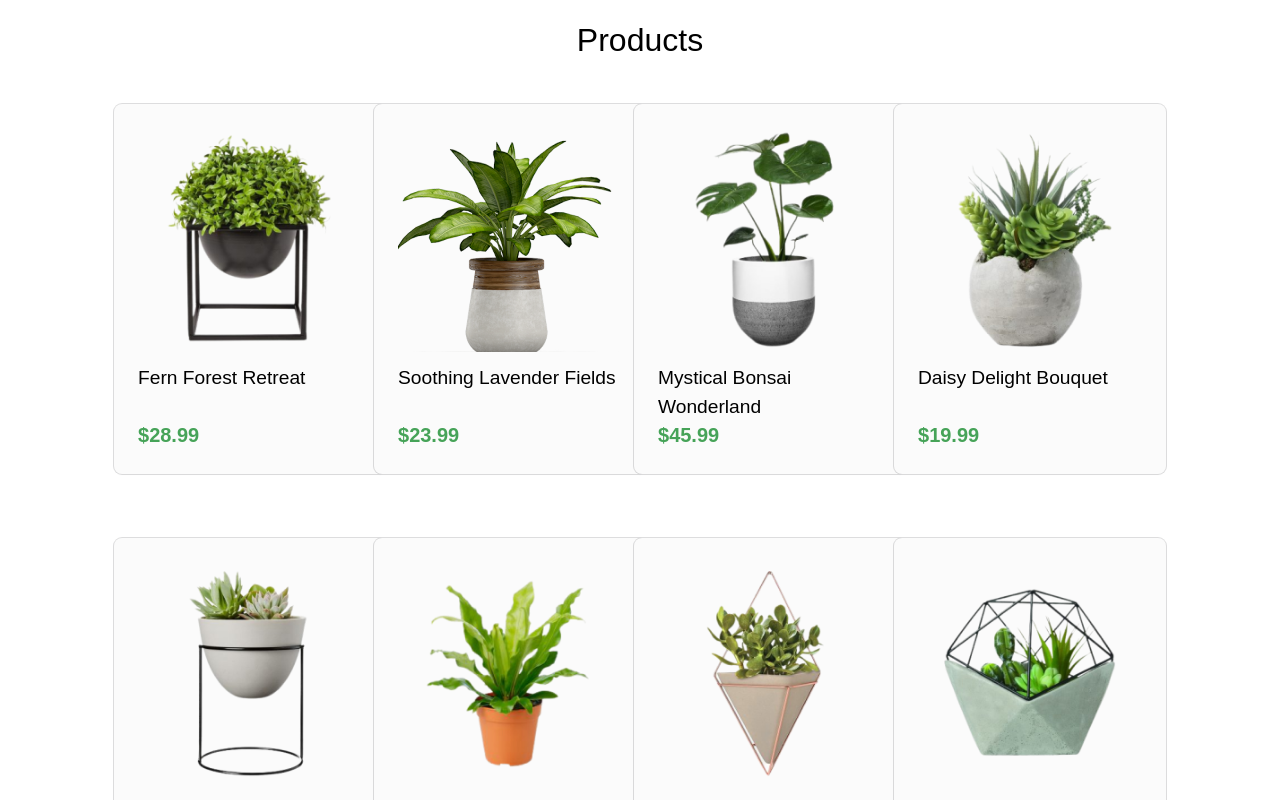
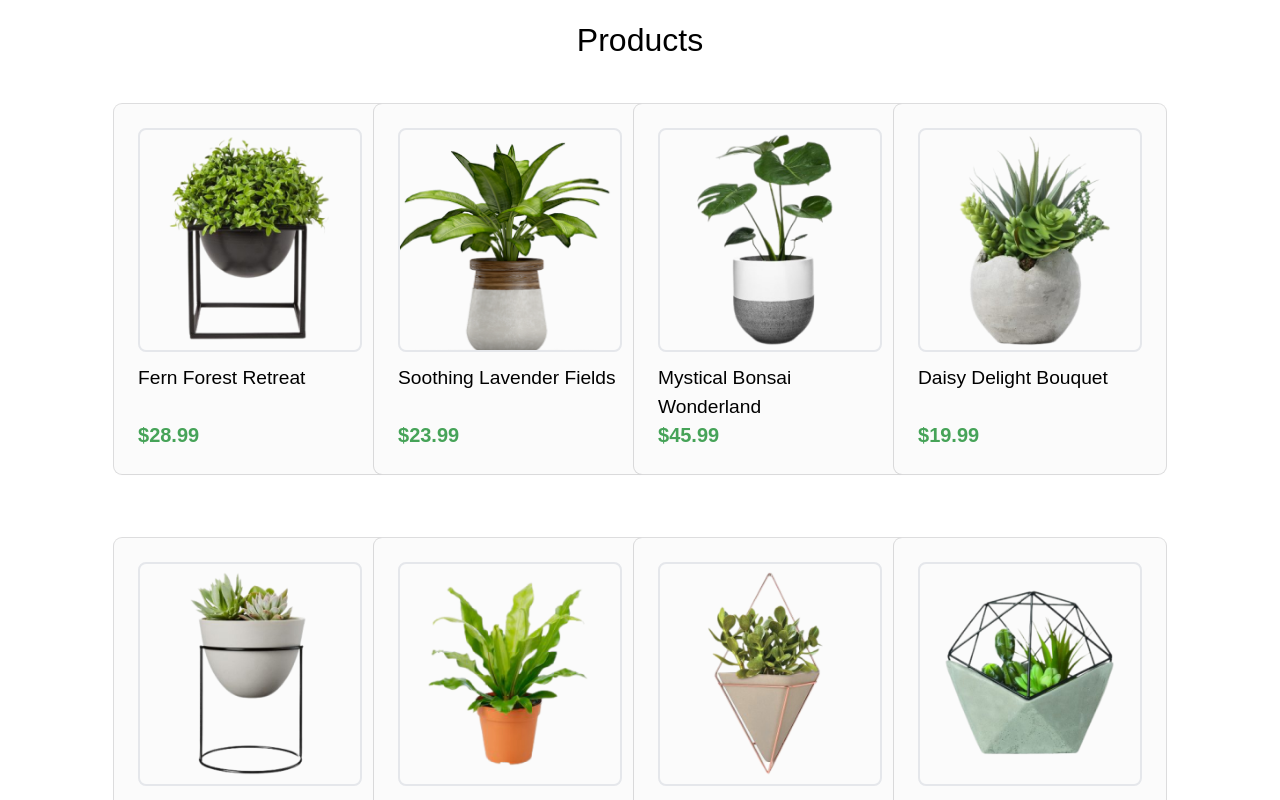
Before and after one commit to YahyobekRahimov/greenshop, a React (Vite) app: page / in a window 1280 px wide. Shown: the part 700-1500 px from the top of the page. Built offline with nearby package versions, Linux system fonts and the light colour scheme; a web font is replaced by a local one.

Commit message:
made a few small changes

```diff
--- a/src/pages/Home/Hero.jsx
+++ b/src/pages/Home/Hero.jsx
@@ -27,7 +27,7 @@ export default function Hero() {
             modules={[Pagination, Navigation]}
             className="mySwiper"
          >
-            <SwiperSlide className="flex items-center px-16 bg-primaryGradient">
+            <SwiperSlide className="flex items-center px-16 bg-primaryGradient select-none">
                <div>
                   <h3 className="uppercase text-[0.875rem] text-textPrimary font-medium">
                      Welcome to Greenshop
@@ -48,7 +48,7 @@ export default function Hero() {
                </div>
                <img src={HeroImg} alt="bunch of plants" />
             </SwiperSlide>
-            <SwiperSlide className="flex items-center px-16 bg-primaryGradient ">
+            <SwiperSlide className="flex items-center px-16 bg-primaryGradient select-none ">
                <div>
                   <h3 className="uppercase text-[0.875rem] text-textPrimary font-medium">
                      Welcome to Greenshop
@@ -69,7 +69,7 @@ export default function Hero() {
                </div>
                <img src={HeroImg} alt="bunch of plants" />
             </SwiperSlide>
-            <SwiperSlide className="flex items-center px-16 bg-primaryGradient">
+            <SwiperSlide className="flex items-center px-16 bg-primaryGradient select-none">
                <div>
                   <h3 className="uppercase text-[0.875rem] text-textPrimary font-medium">
                      Welcome to Greenshop
--- a/src/pages/Home/Products.jsx
+++ b/src/pages/Home/Products.jsx
@@ -1,5 +1,6 @@
 import Container from "../../components/Container";
 import data from "/data/data.json";
+import { Divider } from "@mui/material";
 
 export default function Products() {
    let products = data.slice(38);
@@ -13,7 +14,7 @@ export default function Products() {
                   className="cursor-pointer shadow-custom w-[17rem] px-6 py-6 rounded-lg bg-softBackground"
                >
                   <img
-                     className="w-[14rem] h-[14rem] object-cover mb-3"
+                     className="w-[14rem] h-[14rem] object-cover mb-3 border-2 border-solid rounded-lg"
                      src={product.image}
                      alt={product.name}
                   />
```
